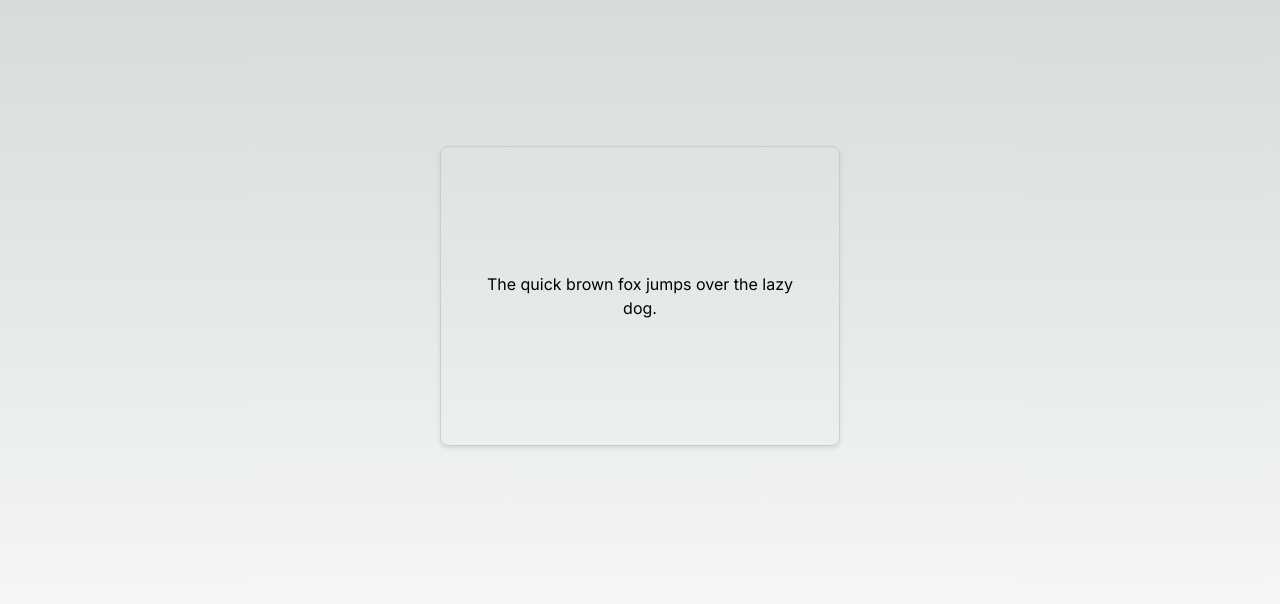
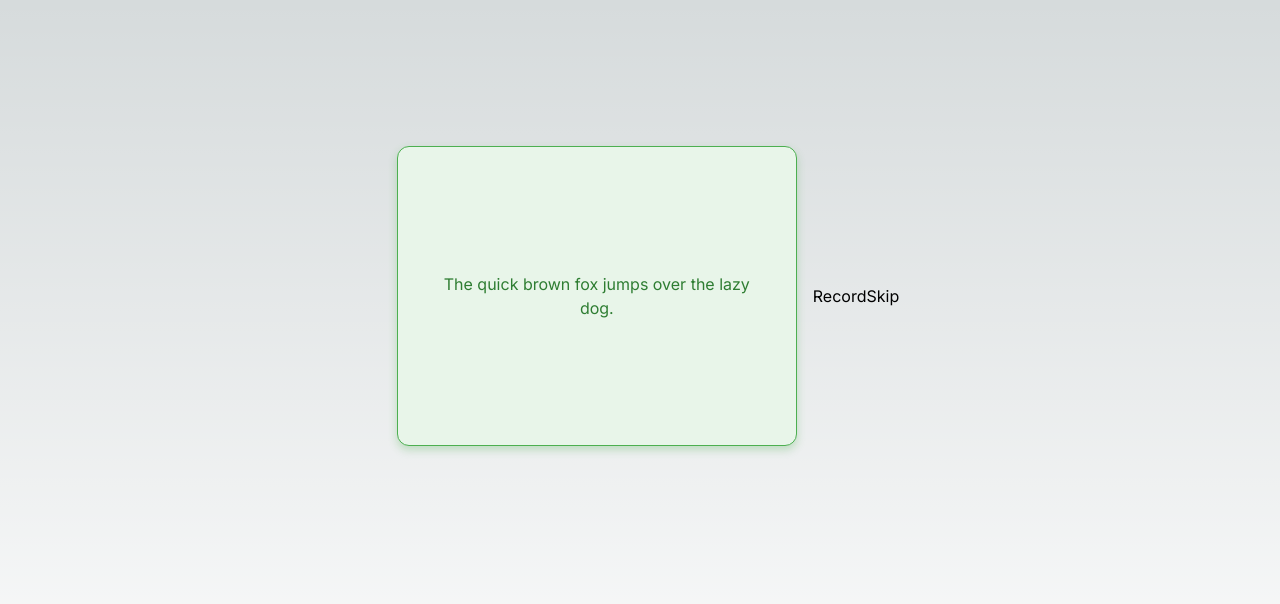
Before and after one commit to Enriquefft/MakersHack, a Next.js app: page / in a window 1280 px wide. Shown: the top 604 px of the page. Built offline with nearby package versions, Linux system fonts and the light colour scheme.

Commit message:
Boceto botones skip y record

```diff
--- a/src/app/globals.css
+++ b/src/app/globals.css
@@ -6,6 +6,7 @@
   --foreground-rgb: 0, 0, 0;
   --background-start-rgb: 214, 219, 220;
   --background-end-rgb: 255, 255, 255;
+  --primary-color: 34, 139, 34; /* Tonalidad verde principal */
 }
 
 @media (prefers-color-scheme: dark) {
@@ -26,8 +27,13 @@ body {
     rgb(var(--background-start-rgb));
 }
 
+/* Nuevo estilo verde */
 @layer utilities {
   .text-balance {
     text-wrap: balance;
   }
+
+  .text-green {
+    color: rgb(var(--primary-color));
+  }
 }
--- a/src/app/page.tsx
+++ b/src/app/page.tsx
@@ -1,12 +1,28 @@
+"use client"
 import React from 'react';
 import Card from '../ui/Card';
+import SkipButton from '../ui/SkipButton';
+import RecordButton from '../ui/RecordButton';
+
 
 export default function Home() {
+  // Manejar el evento "skip"
+  const handleSkip = () => {
+    console.log('Skipping...');
+  };
+
+  // Manejar el evento "Record"
+  const handleRecord = () => {
+    console.log('Recording...');
+  };
+
   return (
     <main className="flex min-h-screen flex-col items-center justify-between p-24">
       <div>
       <div style={{ display: 'flex', justifyContent: 'center', alignItems: 'center', height: '50vh' }}>
         <Card children={"The quick brown fox jumps over the lazy dog."} />
+        <RecordButton onClick={handleRecord} />
+        <SkipButton onClick={handleSkip} />
       </div>
     </div>
 
--- a/src/styles/Card.css
+++ b/src/styles/Card.css
@@ -2,9 +2,10 @@
   display: flex;
   flex-direction: column;
   justify-content: center;
-  border: 1px solid #ccc;
-  border-radius: 8px;
-  box-shadow: 0 2px 4px rgba(0, 0, 0, 0.1);
+  border: 1px solid #4CAF50;
+  border-radius: 12px;
+  box-shadow: 0 4px 8px rgba(76, 175, 80, 0.3);
+  background-color: #E8F5E9;
   padding: 32px;
   margin: 16px;
   width: 400px;
@@ -13,4 +14,5 @@
 
 .card-content {
   text-align: center;
+  color: #2E7D32;
 }
--- /dev/null
+++ b/src/styles/RecordButton.css
@@ -0,0 +1,18 @@
+.skip-button {
+    background-color: #4caf50;
+    color: white;
+    padding: 10px 20px;
+    font-size: 16px;
+    border: none;
+    border-radius: 4px;
+    cursor: pointer;
+    transition: background-color 0.3s;
+  }
+
+  .skip-button:hover {
+    background-color: #45a049;
+  }
+
+  .skip-button:active {
+    background-color: #367336;
+  }
--- /dev/null
+++ b/src/styles/SkipButton.css
@@ -0,0 +1,18 @@
+.skip-button {
+    background-color: #4caf50;
+    color: white;
+    padding: 10px 20px;
+    font-size: 16px;
+    border: none;
+    border-radius: 4px;
+    cursor: pointer;
+    transition: background-color 0.3s;
+  }
+
+  .skip-button:hover {
+    background-color: #45a049;
+  }
+
+  .skip-button:active {
+    background-color: #367336;
+  }
--- /dev/null
+++ b/src/ui/RecordButton.tsx
@@ -0,0 +1,20 @@
+"use client"
+import React from 'react';
+
+interface SkipButtonProps {
+  onClick: () => void;
+}
+
+const SkipButton: React.FC<SkipButtonProps> = ({ onClick }) => {
+  const handleClick = () => {
+    onClick();
+  };
+
+  return (
+    <button className="skip-button" onClick={handleClick}>
+      Record
+    </button>
+  );
+};
+
+export default SkipButton;
--- /dev/null
+++ b/src/ui/SkipButton.tsx
@@ -0,0 +1,20 @@
+"use client"
+import React from 'react';
+
+interface SkipButtonProps {
+  onClick: () => void;
+}
+
+const SkipButton: React.FC<SkipButtonProps> = ({ onClick }) => {
+  const handleClick = () => {
+    onClick();
+  };
+
+  return (
+    <button className="skip-button" onClick={handleClick}>
+      Skip
+    </button>
+  );
+};
+
+export default SkipButton;
```
